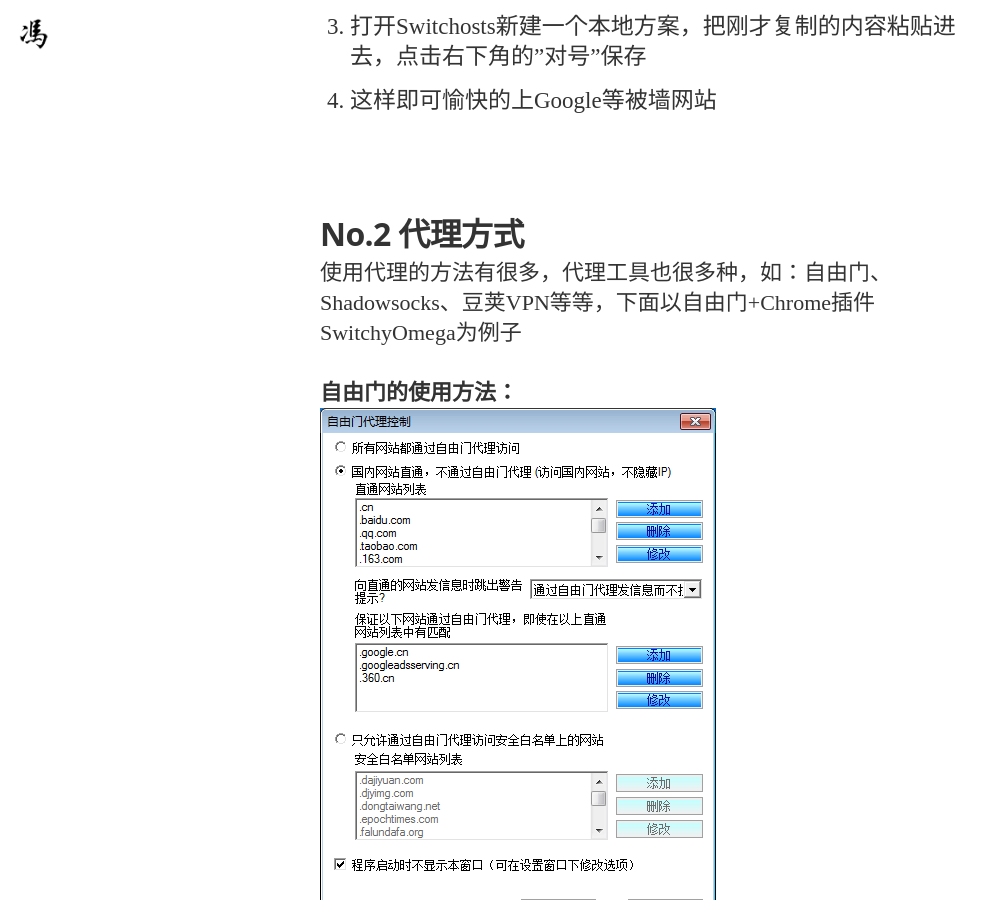
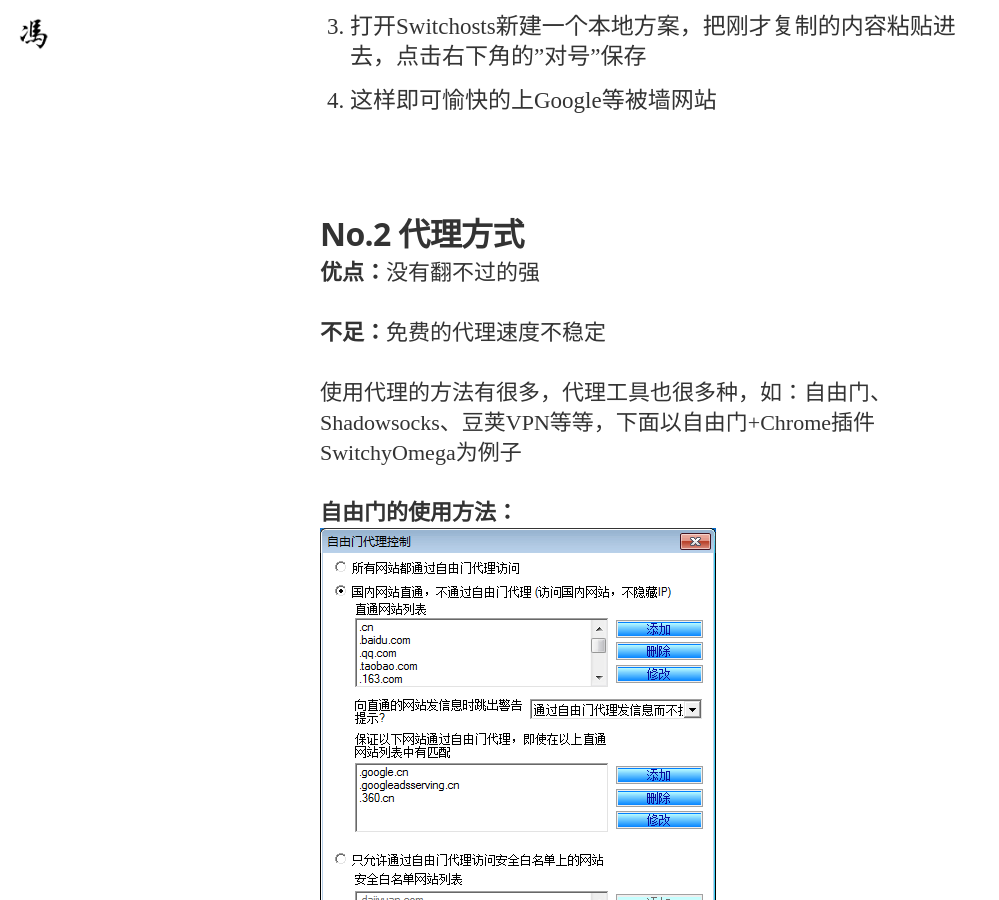
Before and after one commit to QoneFeng/qonefeng.github.io, a Jekyll site: the page built from _posts/2015-01-19-happy-internet.markdown, in a window 1280 px wide and 900 px high, scrolled down 3101 px. Shown: the whole window, without its empty margins (0-999 px from the left). Built offline with Jekyll 4.4.1, drawn with Linux system fonts in a browser that asks for light colours; nearby versions of some CDN libraries; some web fonts are replaced; comment, search, counter and statistics services are not loaded; some of the changed text lies outside the part shown.

```diff
--- a/_posts/2015-01-19-happy-internet.markdown
+++ b/_posts/2015-01-19-happy-internet.markdown
@@ -32,6 +32,10 @@
 4. 这样即可愉快的上Google等被墙网站
 
 ##No.2 代理方式
+**优点：**没有翻不过的强
+
+**不足：**免费的代理速度不稳定
+
 使用代理的方法有很多，代理工具也很多种，如：自由门、Shadowsocks、豆荚VPN等等，下面以自由门+Chrome插件SwitchyOmega为例子
 
 **自由门的使用方法：**
@@ -51,6 +55,9 @@
 
 ![设置代理服务器，在这里填写自由门的端口](/assets/article_images/2015-01-19-happy-internet/20150119220814.png)
 
+![在浏览网站是需要翻墙的点击SwitchyOmega添加进去即可](/assets/article_images/2015-01-19-happy-internet/20150119221120.png)
+
+
 ##No.3 IP直接访问网站
 经常使用Google的同学可以直接访问[http://74.125.71.156/](http://74.125.71.156/)
 
```
Also changed, not shown: assets/article_images/2015-01-19-happy-internet/20150119221120.png (added).
